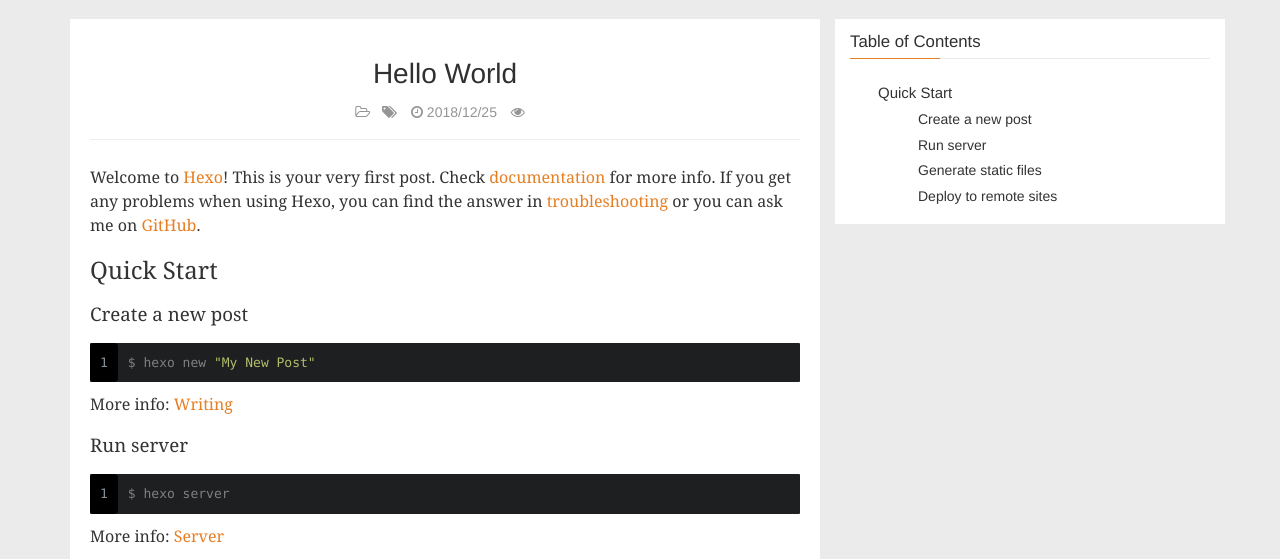
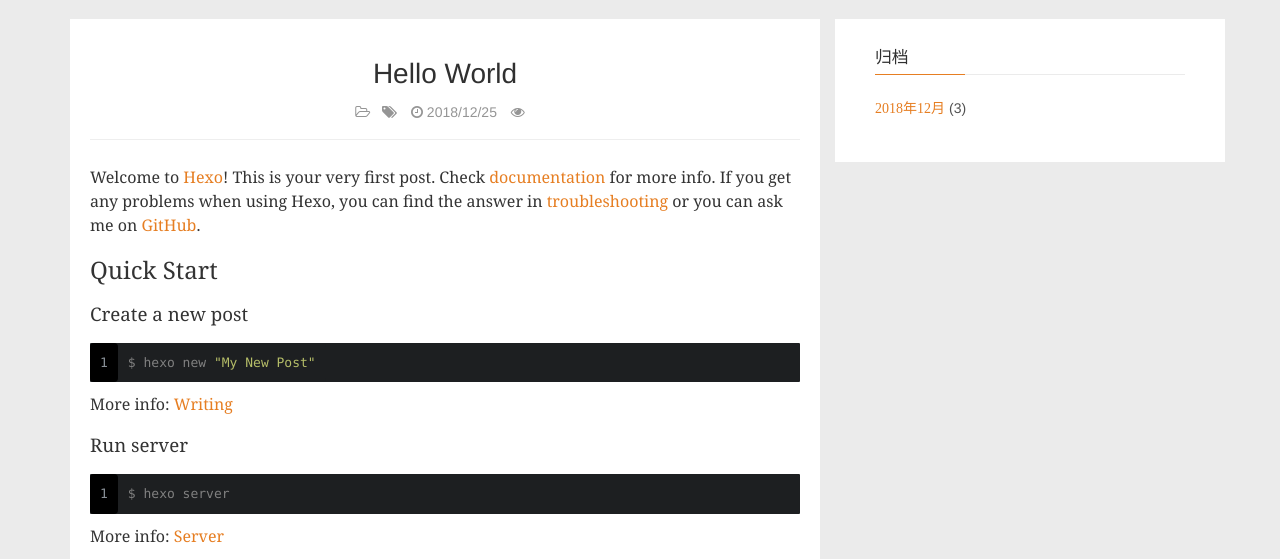
Before and after one commit to lizhixuan1/lizhixuan1.github.io, a plain HTML site: page 2018/12/25/hello-world/index.html in a window 1280 px wide. Shown: the part 241-800 px from the top of the page. Drawn offline with Linux system fonts and the light colour scheme; some packages are replaced by stand-ins of ours; a script that the page names is missing.

Commit message:
Site updated: 2018-12-26 05:28:45

```diff
--- a/2018/12/25/hello-world/index.html
+++ b/2018/12/25/hello-world/index.html
@@ -255,13 +255,13 @@
 
                 </main>
 
-                    <aside id="article-toc" role="navigation" class="col-md-4">
-    <div class="widget">
-        <h3 class="title">Table of Contents</h3>
+                    <aside id="article-toc" role="navigation" class="sidebar col-md-4">
 
-            <ol class="toc"><li class="toc-item toc-level-2"><a class="toc-link" href="#Quick-Start"><span class="toc-text">Quick Start</span></a><ol class="toc-child"><li class="toc-item toc-level-3"><a class="toc-link" href="#Create-a-new-post"><span class="toc-text">Create a new post</span></a></li><li class="toc-item toc-level-3"><a class="toc-link" href="#Run-server"><span class="toc-text">Run server</span></a></li><li class="toc-item toc-level-3"><a class="toc-link" href="#Generate-static-files"><span class="toc-text">Generate static files</span></a></li><li class="toc-item toc-level-3"><a class="toc-link" href="#Deploy-to-remote-sites"><span class="toc-text">Deploy to remote sites</span></a></li></ol></li></ol>
+	    <div class="widget">
+	        <h3 class="title">归档</h3>
+	        <ul class="archive-list"><li class="archive-list-item"><a class="archive-list-link" href="/archives/2018/12/"><i class="fa" aria-hidden="true">2018年12月</i></a><span class="archive-list-count">3</span></li></ul>
+	    </div>
 
-    </div>
 </aside>
 
 
```
Also changed, not shown: 2018/12/25/hello-world1/index.html (+5 -5 lines), 2018/12/25/hello-world2/index.html (+5 -5 lines), categories/index.html (added, +3 -0 lines), content.json (+1 -1 lines).
